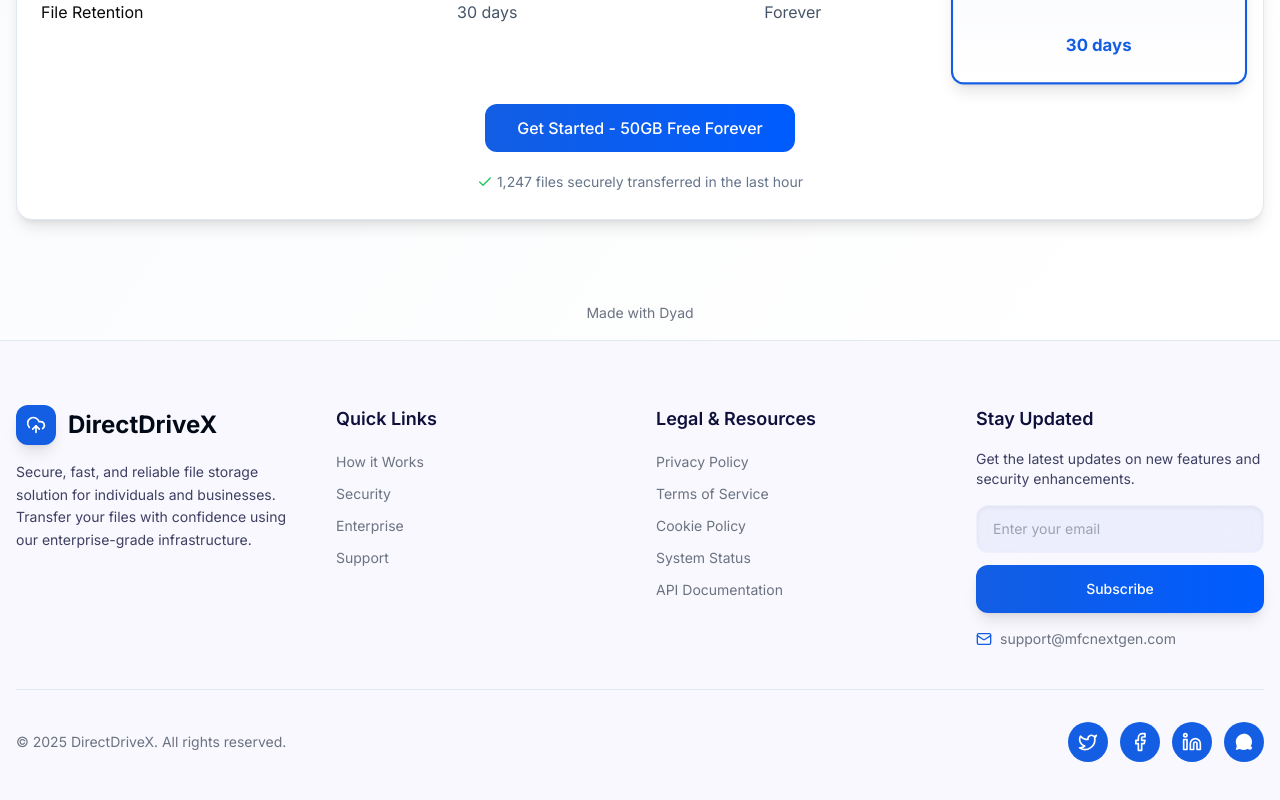
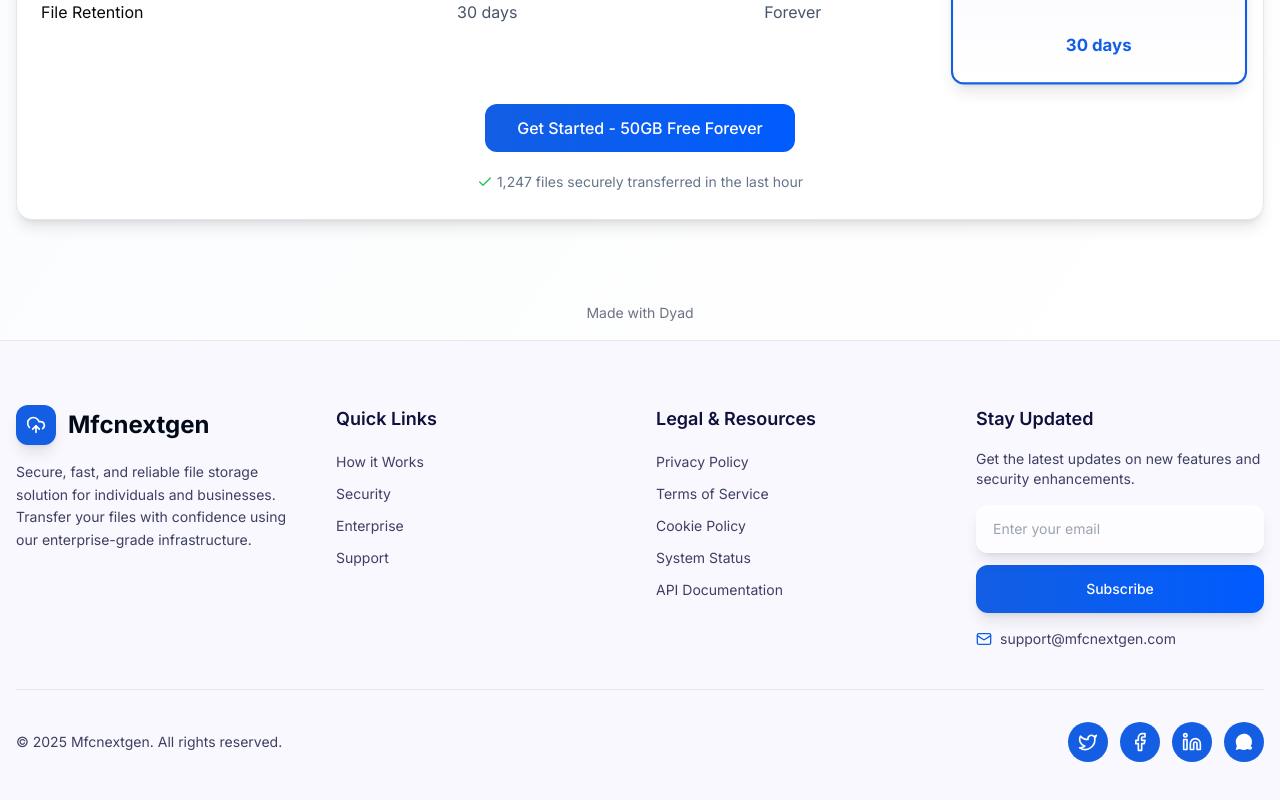
Before and after one commit to armanmishra1000/Directdrivex-Nextjs, a Next.js app: page / in a window 1280 px wide. Shown: the part 1558-2358 px from the top of the page. Built offline with nearby package versions, Linux system fonts and the light colour scheme.

Commit message:
[dyad] Revised footer to match BOLT design system - wrote 1 file(s) + extra files edited outside of Dyad

```diff
--- a/src/components/layout/Footer.tsx
+++ b/src/components/layout/Footer.tsx
@@ -56,7 +56,7 @@ export function Footer() {
                 <CloudUpload className="w-5 h-5 text-white" />
               </div>
               <span className="text-2xl font-bold text-bolt-black">
-                DirectDriveX
+                Mfcnextgen
               </span>
             </Link>
             <p className="text-sm text-bolt-medium-black/80 leading-relaxed">
@@ -72,10 +72,10 @@ export function Footer() {
               Quick Links
             </h3>
             <ul className="space-y-2">
-              <li><Link href="/how-it-works" className="text-sm text-gray-500 hover:text-bolt-blue transition-colors duration-300">How it Works</Link></li>
-              <li><Link href="/security" className="text-sm text-gray-500 hover:text-bolt-blue transition-colors duration-300">Security</Link></li>
-              <li><Link href="/enterprise" className="text-sm text-gray-500 hover:text-bolt-blue transition-colors duration-300">Enterprise</Link></li>
-              <li><Link href="/support" className="text-sm text-gray-500 hover:text-bolt-blue transition-colors duration-300">Support</Link></li>
+              <li><Link href="/how-it-works" className="text-sm text-bolt-medium-black/80 hover:text-bolt-blue transition-colors duration-300">How it Works</Link></li>
+              <li><Link href="/security" className="text-sm text-bolt-medium-black/80 hover:text-bolt-blue transition-colors duration-300">Security</Link></li>
+              <li><Link href="/enterprise" className="text-sm text-bolt-medium-black/80 hover:text-bolt-blue transition-colors duration-300">Enterprise</Link></li>
+              <li><Link href="/support" className="text-sm text-bolt-medium-black/80 hover:text-bolt-blue transition-colors duration-300">Support</Link></li>
             </ul>
           </div>
 
@@ -85,11 +85,11 @@ export function Footer() {
               Legal & Resources
             </h3>
             <ul className="space-y-2">
-              <li><Link href="/privacy" className="text-sm text-gray-500 hover:text-bolt-blue transition-colors duration-300">Privacy Policy</Link></li>
-              <li><Link href="/terms" className="text-sm text-gray-500 hover:text-bolt-blue transition-colors duration-300">Terms of Service</Link></li>
-              <li><Link href="/cookies" className="text-sm text-gray-500 hover:text-bolt-blue transition-colors duration-300">Cookie Policy</Link></li>
-              <li><Link href="/status" className="text-sm text-gray-500 hover:text-bolt-blue transition-colors duration-300">System Status</Link></li>
-              <li><Link href="/api-docs" className="text-sm text-gray-500 hover:text-bolt-blue transition-colors duration-300">API Documentation</Link></li>
+              <li><Link href="/privacy" className="text-sm text-bolt-medium-black/80 hover:text-bolt-blue transition-colors duration-300">Privacy Policy</Link></li>
+              <li><Link href="/terms" className="text-sm text-bolt-medium-black/80 hover:text-bolt-blue transition-colors duration-300">Terms of Service</Link></li>
+              <li><Link href="/cookies" className="text-sm text-bolt-medium-black/80 hover:text-bolt-blue transition-colors duration-300">Cookie Policy</Link></li>
+              <li><Link href="/status" className="text-sm text-bolt-medium-black/80 hover:text-bolt-blue transition-colors duration-300">System Status</Link></li>
+              <li><Link href="/api-docs" className="text-sm text-bolt-medium-black/80 hover:text-bolt-blue transition-colors duration-300">API Documentation</Link></li>
             </ul>
           </div>
 
@@ -107,7 +107,7 @@ export function Footer() {
                 value={email}
                 onChange={(e) => setEmail(e.target.value)}
                 placeholder="Enter your email"
-                className="w-full h-12 px-4 text-sm bg-bolt-light-blue/30 border border-white/20 rounded-xl shadow-inner focus:outline-none focus:ring-2 focus:ring-bolt-cyan backdrop-blur-xl transition-all"
+                className="w-full h-12 px-4 text-sm text-bolt-black bg-white/70 border border-white/30 rounded-xl shadow-lg focus:outline-none focus:ring-2 focus:ring-bolt-cyan backdrop-blur-xl transition-all"
                 required
               />
               <button
@@ -121,7 +121,7 @@ export function Footer() {
               <Mail className="w-4 h-4 text-bolt-blue" />
               <a
                 href="mailto:support&#64;mfcnextgen.com"
-                className="text-sm text-gray-500 hover:text-bolt-blue transition-colors duration-300"
+                className="text-sm text-bolt-medium-black/80 hover:text-bolt-blue transition-colors duration-300"
               >
                 support&#64;mfcnextgen.com
               </a>
@@ -131,8 +131,8 @@ export function Footer() {
 
         {/* Bottom Section */}
         <div className="mt-10 pt-8 border-t border-slate-200 flex flex-col md:flex-row items-center justify-between gap-6">
-          <p className="text-sm text-gray-500 text-center md:text-left">
-            &copy; {new Date().getFullYear()} DirectDriveX. All rights reserved.
+          <p className="text-sm text-bolt-medium-black/80 text-center md:text-left">
+            &copy; {new Date().getFullYear()} Mfcnextgen. All rights reserved.
           </p>
           <div className="flex items-center space-x-3">
             <SocialIcon href="https://twitter.com" icon={<Twitter className="w-5 h-5 text-white" />} />
@@ -147,7 +147,7 @@ export function Footer() {
       {isVisible && (
         <button
           onClick={scrollToTop}
-          className="fixed bottom-6 right-6 w-12 h-12 flex items-center justify-center bg-gradient-to-r from-bolt-blue to-bolt-mid-blue text-white rounded-full shadow-xl animate-bounce hover:animate-none hover:scale-110 transition-all duration-300 z-50"
+          className="fixed bottom-6 right-6 w-12 h-12 flex items-center justify-center bg-gradient-to-r from-bolt-blue to-bolt-mid-blue text-white rounded-full shadow-xl animate-float hover:animate-none hover:scale-110 transition-all duration-300 z-50"
           aria-label="Back to top"
         >
           <ArrowUp className="w-6 h-6" />
```
